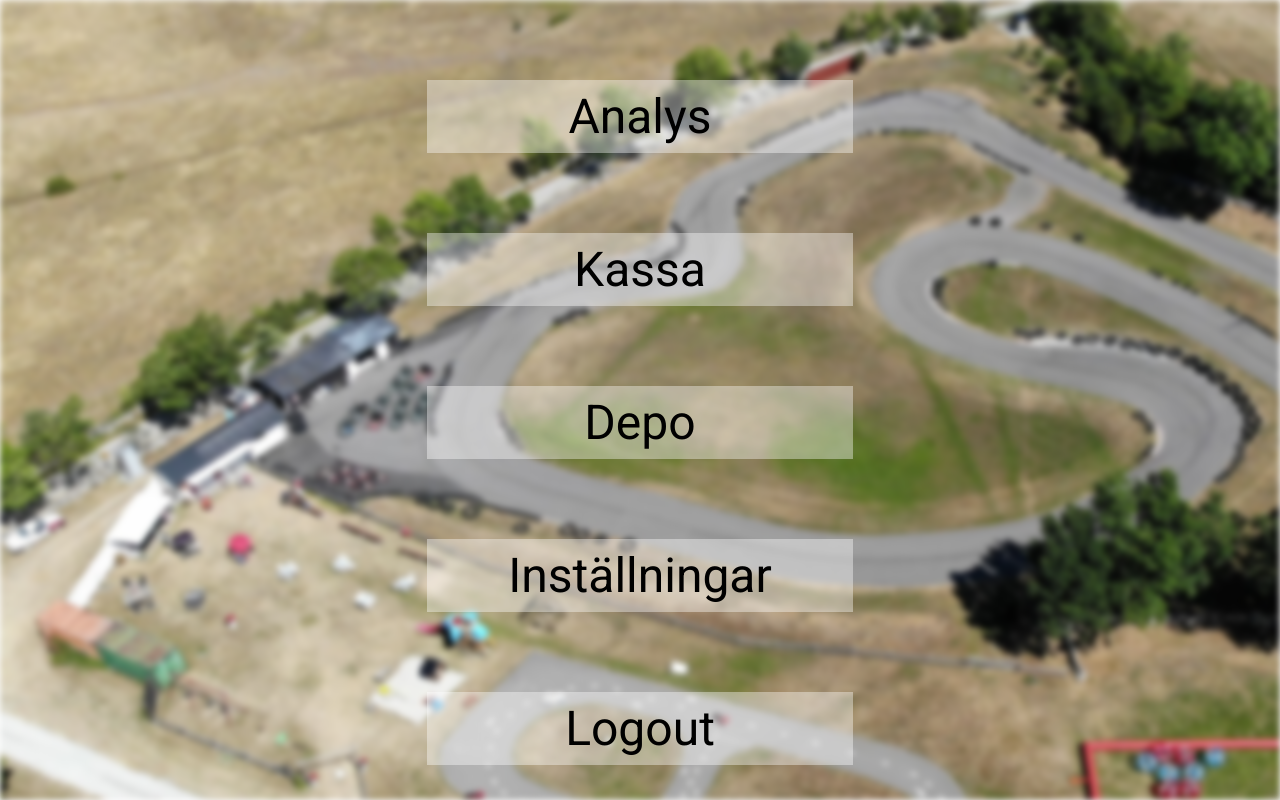
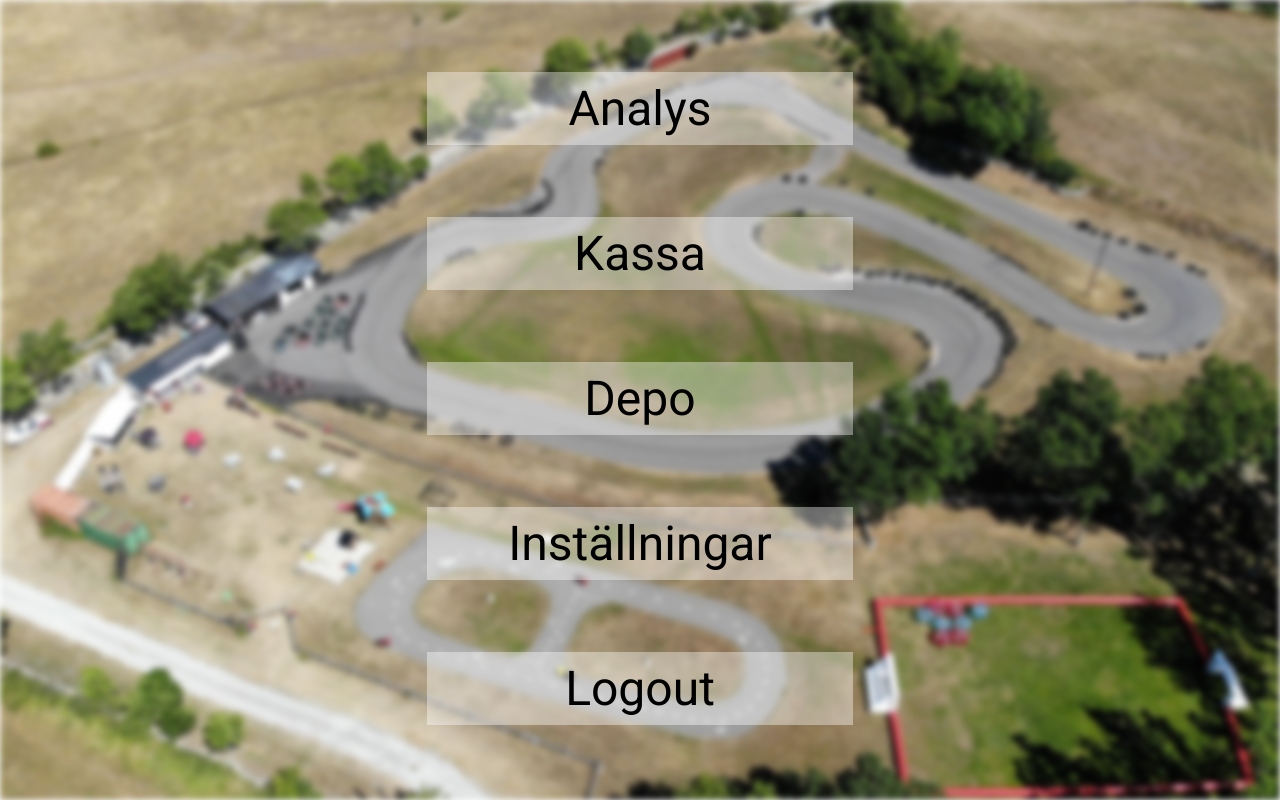
Before and after one commit to Foxmaner/gokartBooking, a PHP site: page / in a window 1280 px wide. Run offline with PHP 8.4, Linux system fonts and the light colour scheme; a user stored in the database is signed in.

Commit message:
0.7.4.6[MenuPage] Chances -Fixed menu style, to not be over 100vh

```diff
--- a/style/indexStyle/indexStyle.css
+++ b/style/indexStyle/indexStyle.css
@@ -66,7 +66,7 @@ a:active {
   width: 100%;
   position: absolute;
 
-  animation: breath 30s ease-in-out infinite;
+  /*animation: breath 30s ease-in-out infinite;*/
   /* Links to the picture */
   background-image: url("../../media/pictures/topdownView.JPG");
 
@@ -76,7 +76,7 @@ a:active {
 
   /* Center and scale the image nicely */
   background-repeat: no-repeat;
-  background-size: auto 120%;
+  background-size: cover;
 
 
   z-index: -1;
@@ -160,7 +160,7 @@ a:active {
 }
 
 .menuPageLinkWrappers{
-    font-size: 3rem;
+    font-size: 6vh;
     background-color: rgb(255,255,255,0.39);
     padding-top: 1vh;
     padding-bottom: 1vh;
@@ -168,7 +168,8 @@ a:active {
     padding-right: 1%;
     width: 100%;
     height: auto;
-    margin-top: 10vh;
+    margin-top: 9vh;
+
 }
 
 .menuPageLinkText{
```
